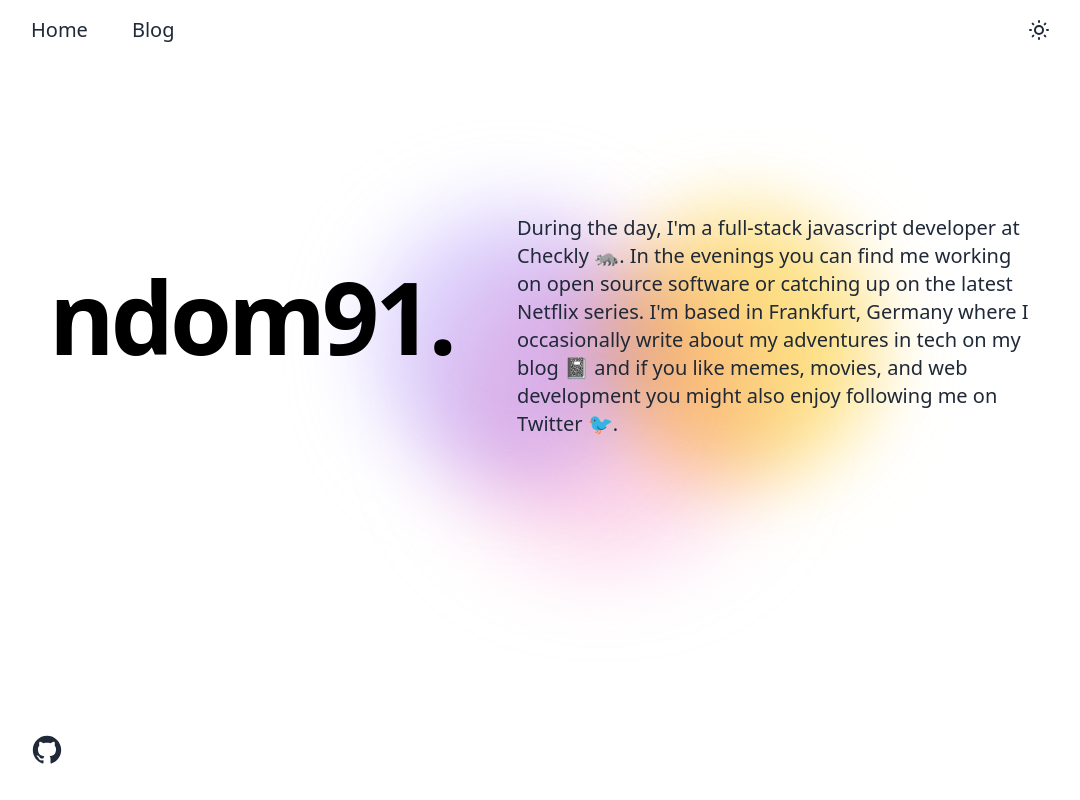
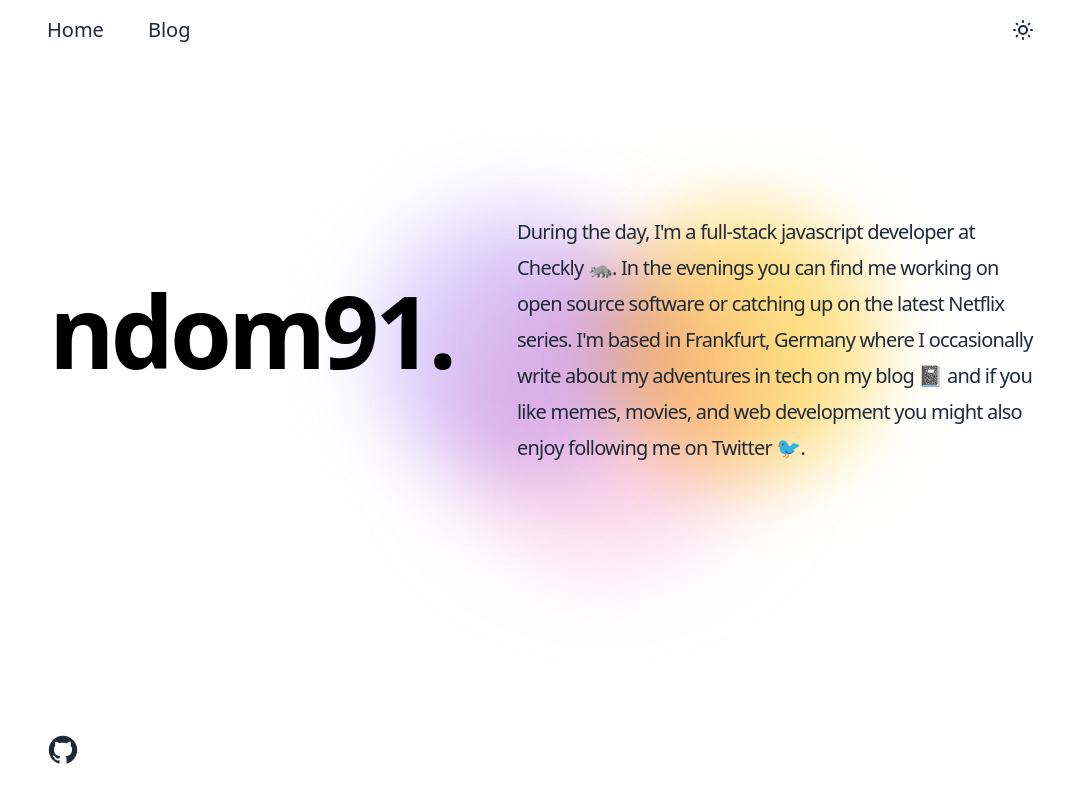
Before and after one commit to public-learner/sweethome, a Next.js app: page / in a window 1280 px wide. Shown: the whole page, without its empty margins (99-1179 px from the left). Built offline with nearby package versions, Linux system fonts and the light colour scheme.

Commit message:
style: minor fixes

```diff
--- a/src/components/footer.tsx
+++ b/src/components/footer.tsx
@@ -1,7 +1,7 @@
 const Footer = () => {
   return (
     <footer className="fixed bottom-0 w-full sm:max-w-screen-sm md:max-w-5xl">
-      <div className="max-w flex py-8">
+      <div className="max-w flex px-4 py-8">
         <a
           href="https://github.com/ndom91"
           target="_blank"
--- a/src/components/intro.tsx
+++ b/src/components/intro.tsx
@@ -6,7 +6,10 @@ const Intro = () => {
       <h1 className="text-7xl font-bold tracking-tighter leading-tight md:pr-8 md:text-8xl">
         ndom91.
       </h1>
-      <h4 className="mt-5 text-center dark:text-gray-400 text-gray-800 text-lg font-light md:pl-8 md:text-left md:text-xl">
+      <div
+        className="mt-5 text-left dark:text-gray-400 text-gray-800 text-lg font-light tracking-tighter leading-8 md:pl-8 md:text-xl"
+        style={{ lineHeight: "2.25rem" }}
+      >
         During the day, I'm a full-stack javascript developer at{" "}
         <a href="https://checklyhq.com" target="_blank">
           Checkly
@@ -24,7 +27,7 @@ const Intro = () => {
           Twitter
         </a>{" "}
         🐦.
-      </h4>
+      </div>
     </section>
   )
 }
--- a/src/components/nav.tsx
+++ b/src/components/nav.tsx
@@ -3,7 +3,7 @@ import DarkToggle from "./darkToggle"
 
 const Navbar = () => {
   return (
-    <div className="space-between flex py-4">
+    <nav className="space-between flex p-4">
       <ul className="flex w-full dark:text-gray-100 text-gray-800 text-xl font-thin space-x-10">
         <li>
           <Link href="/">
@@ -21,7 +21,7 @@ const Navbar = () => {
         </li>
       </ul>
       <DarkToggle />
-    </div>
+    </nav>
   )
 }
 export default Navbar
```
